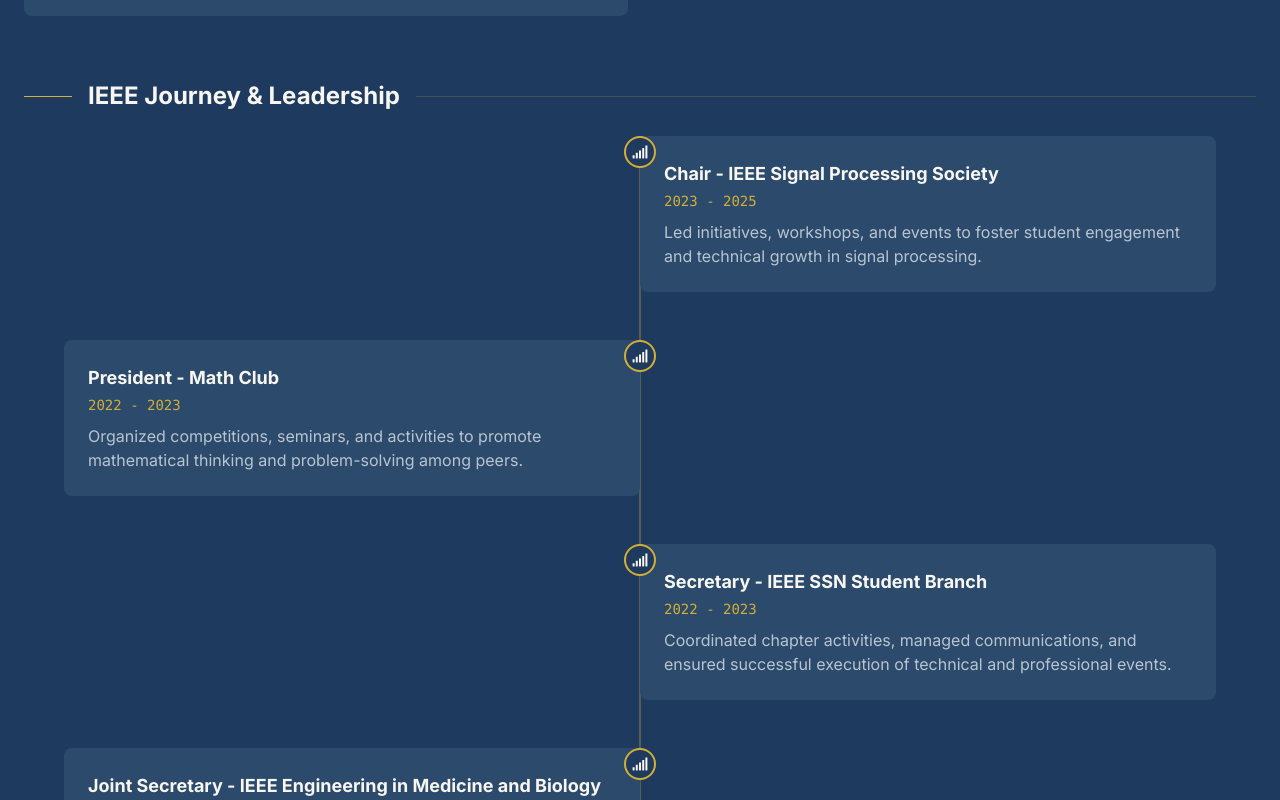
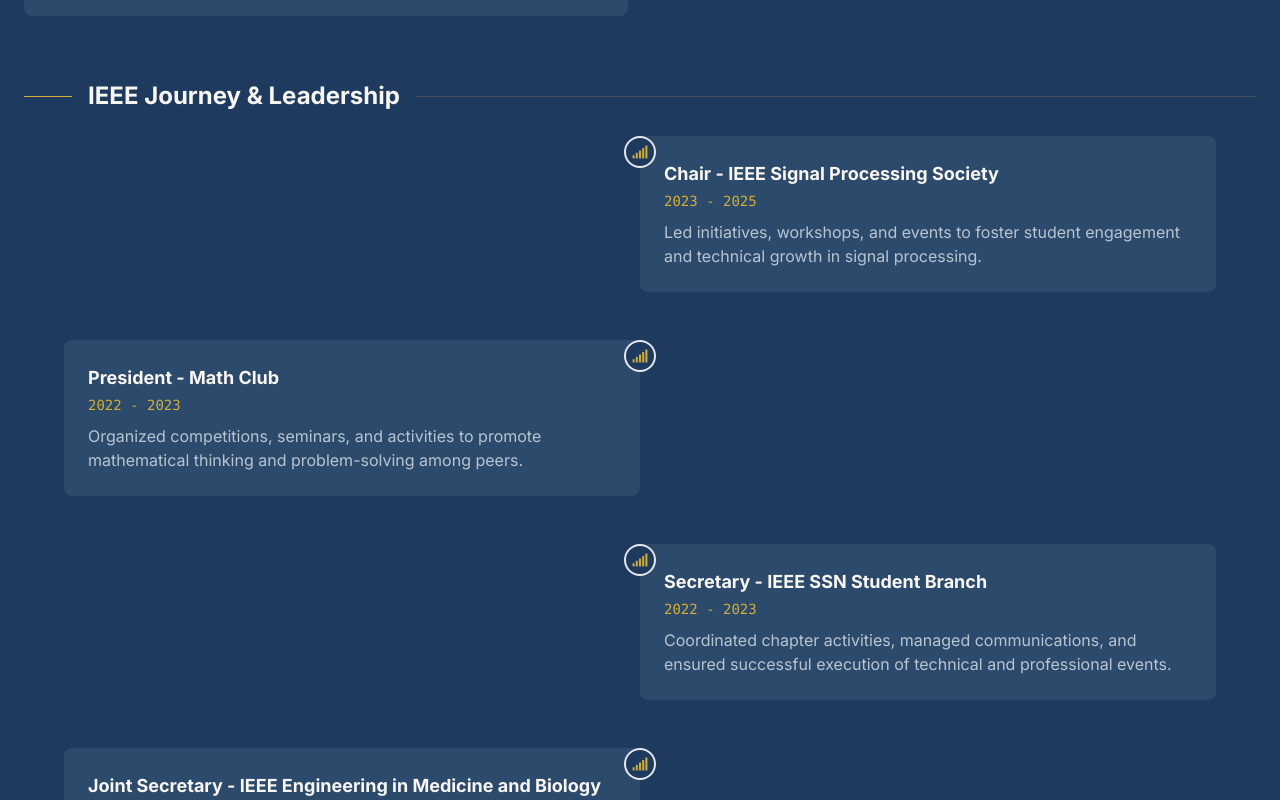
Before and after one commit to llVenkatll/portfolio, a React (Vite) app: page / in a window 1280 px wide. Shown: the part 5060-5860 px from the top of the page. Built offline with nearby package versions, Linux system fonts and the light colour scheme.

Commit message:
Update Timeline.jsx

```diff
--- a/src/components/sections/Timeline.jsx
+++ b/src/components/sections/Timeline.jsx
@@ -52,14 +52,14 @@ const Timeline = () => {
 
         <div className="relative">
           {/* Timeline line */}
-          <div className="absolute left-4 md:left-1/2 h-full w-0.5 bg-tertiary/30 transform -translate-x-1/2" />
+          <div className="absolute left-4 md:left-1/2 h-full w-0.5 bg-accent-theme/30 transform -translate-x-1/2" />
 
           {/* Timeline events */}
           <div className="space-y-12">
             {timelineEvents.map((event, index) => (
               <div key={index} className={`flex ${index % 2 === 0 ? 'md:flex-row-reverse' : 'md:flex-row'} gap-8 relative`}>
                 {/* Timeline dot */}
-                <div className="absolute left-4 md:left-1/2 w-8 h-8 bg-primary border-2 border-tertiary rounded-full transform -translate-x-1/2 flex items-center justify-center z-10">
+                <div className="absolute left-4 md:left-1/2 w-8 h-8 bg-primary-theme border-2 border-accent-theme rounded-full transform -translate-x-1/2 flex items-center justify-center z-10 text-accent-theme">
                   {event.icon}
                 </div>
 
@@ -71,14 +71,14 @@ const Timeline = () => {
                   transition={{ duration: 0.5, delay: 0.1 }}
                   viewport={{ once: true }}
                 >
-                  <div className="bg-secondary p-6 rounded-lg">
+                  <div className="bg-secondary-theme p-6 rounded-lg">
                     <div className="mb-2">
-                      <h3 className="text-lg font-bold">
+                      <h3 className="text-lg font-bold text-primary-theme">
                         {event.title} - {event.organization}
                       </h3>
-                      <span className="text-tertiary font-mono text-sm">{event.period}</span>
+                      <span className="text-accent-theme font-mono text-sm">{event.period}</span>
                     </div>
-                    <p className="text-textLight">{event.description}</p>
+                    <p className="text-secondary-theme">{event.description}</p>
                   </div>
                 </motion.div>
               </div>
```
